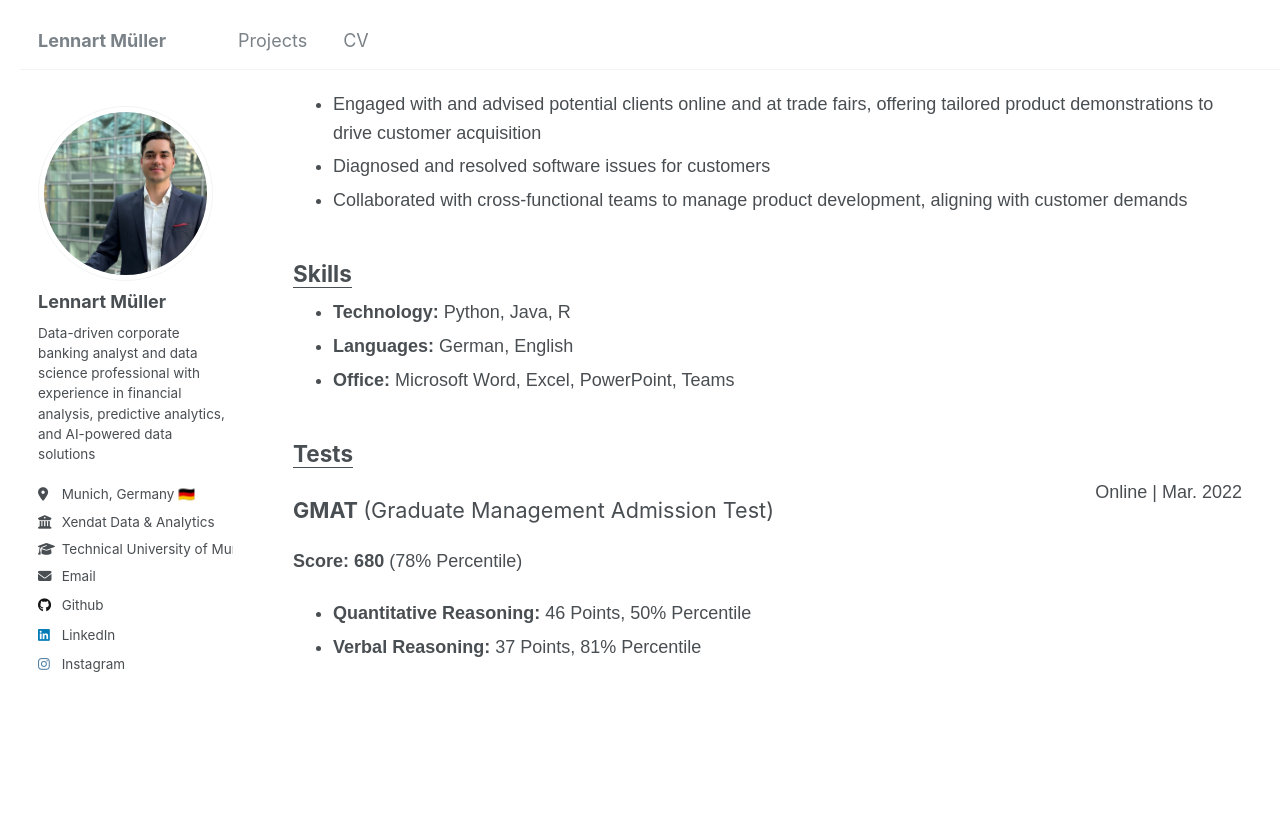
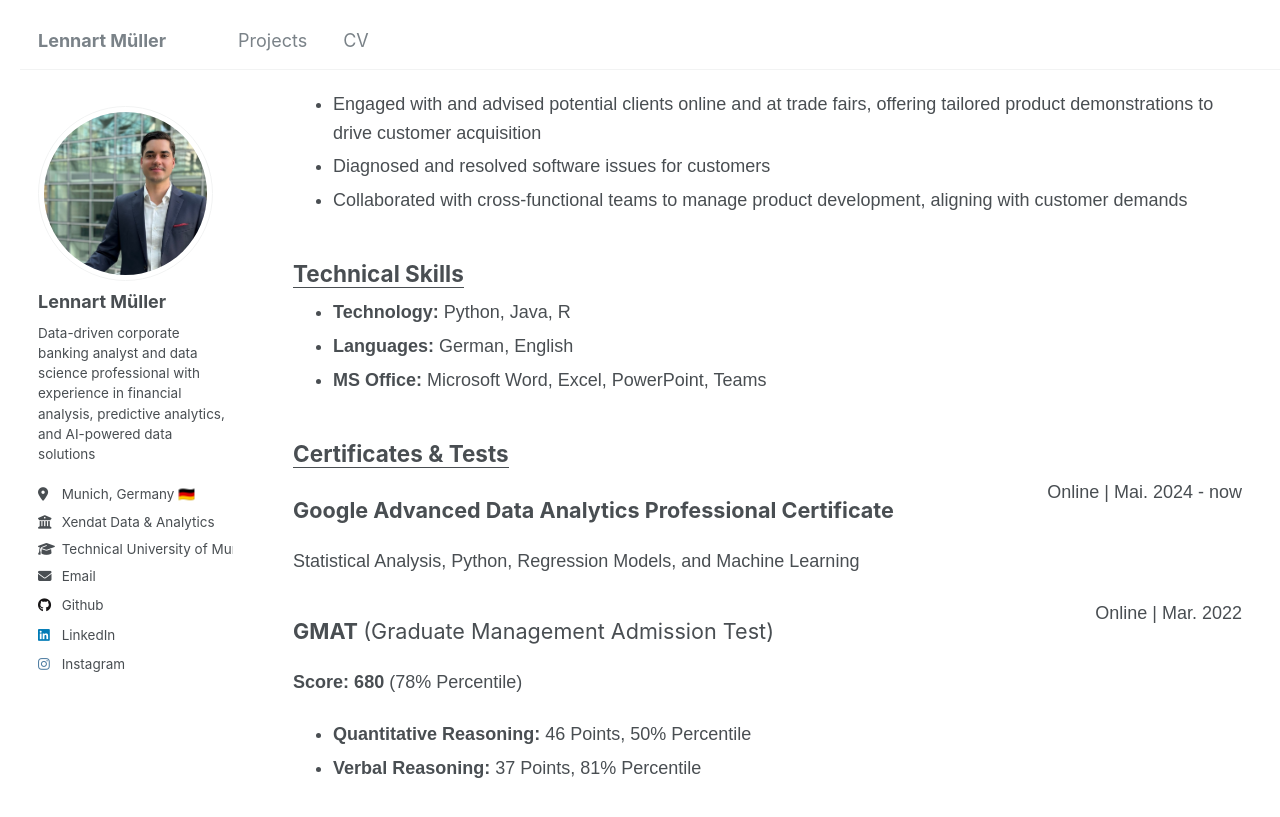
Before and after one commit to lennartmueller123/lennartmueller123.github.io, a Jekyll site: the page built from _pages/cv.html, in a window 1280 px wide and 900 px high, scrolled down 1517 px. Shown: the top 817 px of the window. Built offline with Jekyll 4.4.1, drawn with Linux system fonts in a browser that asks for light colours.

Commit message:
Update cv.html
Adding Google Certificate to website

```diff
--- a/_pages/cv.html
+++ b/_pages/cv.html
@@ -146,16 +146,24 @@ redirect_from:
     </div>
 
     <div class="section skills">
-        <h2><u>Skills</u></h2>
+        <h2><u>Technical Skills</u></h2>
         <ul>
             <li><strong>Technology:</strong> Python, Java, R</li>
             <li><strong>Languages:</strong> German, English</li>
-            <li><strong>Office:</strong> Microsoft Word, Excel, PowerPoint, Teams</li>
+            <li><strong>MS Office:</strong> Microsoft Word, Excel, PowerPoint, Teams</li>
         </ul>
     </div>
 
       <div class="section tests">
-        <h2><u>Tests</u></h2>
+        <h2><u>Certificates & Tests</u></h2>
+
+        <div class="entry">
+            <div class="entry-header">
+                <h3>Google Advanced Data Analytics Professional Certificate</h3>
+                <p>Online | Mai. 2024 - now</p>
+            </div>
+            <p>Statistical Analysis, Python, Regression Models, and Machine Learning</p>
+        </div>
 
         <div class="entry">
             <div class="entry-header">
```
